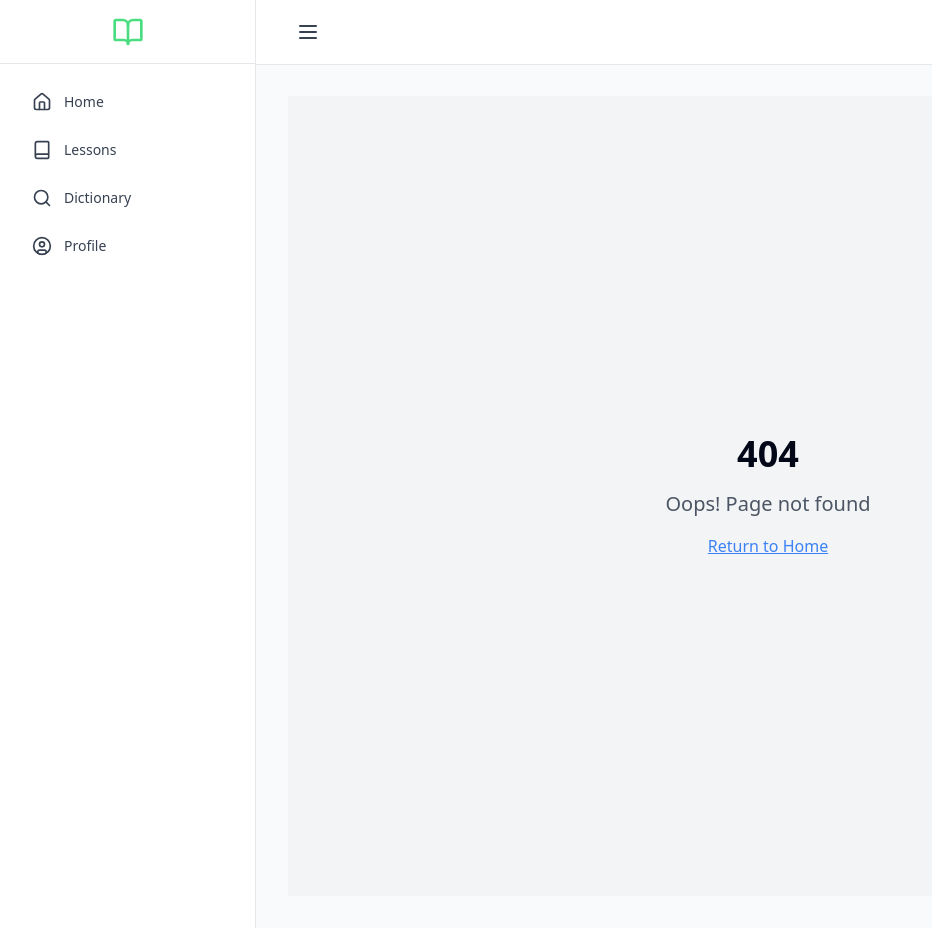
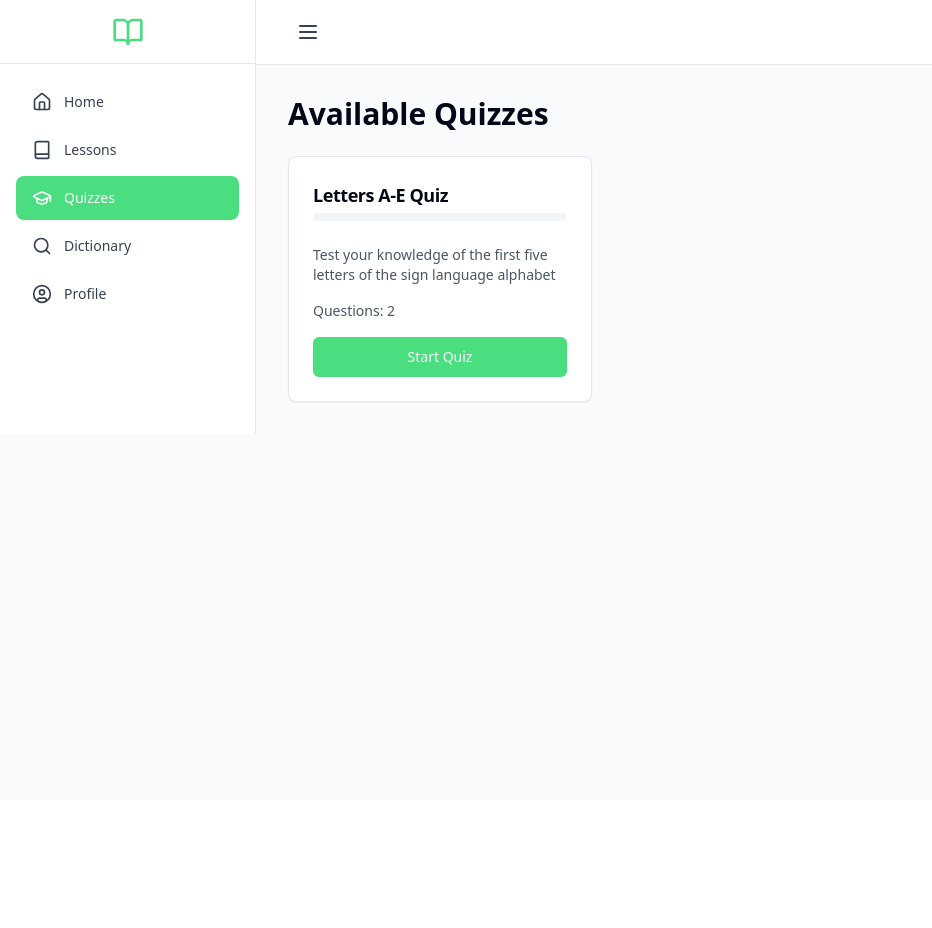
Before and after one commit to aarti774/sanket, a React (Vite) app: page /quizzes in a window 1280 px wide. Before the commit this address had no page. Shown: the whole page, without its empty margins (0-932 px from the left). After the commit the page ends 800 px from the top, so only its background shows below. Built offline with nearby package versions, Linux system fonts and the light colour scheme.

Commit message:
Move quiz to separate tab
The quiz functionality has been moved from the lessons section to a separate tab in the main menu.

```diff
--- a/src/App.tsx
+++ b/src/App.tsx
@@ -6,6 +6,7 @@ import { Layout } from "./components/Layout";
 import Index from "./pages/Index";
 import NotFound from "./pages/NotFound";
 import Lessons from "./pages/Lessons";
+import Quizzes from "./pages/Quizzes";
 
 const queryClient = new QueryClient();
 
@@ -16,6 +17,7 @@ const App = () => (
         <Routes>
           <Route path="/" element={<Index />} />
           <Route path="/lessons/*" element={<Lessons />} />
+          <Route path="/quizzes" element={<Quizzes />} />
           <Route path="*" element={<NotFound />} />
         </Routes>
       </Layout>
--- a/src/components/LessonViewer.tsx
+++ b/src/components/LessonViewer.tsx
@@ -1,11 +1,9 @@
 
 import { useState } from "react";
-import { ArrowLeft, ArrowRight } from "lucide-react";
+import { ArrowLeft } from "lucide-react";
 import { Button } from "@/components/ui/button";
 import { Progress } from "@/components/ui/progress";
 import { Card } from "@/components/ui/card";
-import { quizzes } from "@/data/quizzes";
-import QuizViewer from "./QuizViewer";
 import { toast } from "sonner";
 
 interface LessonViewerProps {
@@ -21,15 +19,11 @@ const LessonViewer = ({
   title,
   description,
   videoUrl,
-  lessonId,
   onClose,
   onComplete,
 }: LessonViewerProps) => {
   const [progress, setProgress] = useState(0);
-  const [showQuiz, setShowQuiz] = useState(false);
   const [videoCompleted, setVideoCompleted] = useState(false);
-
-  const quiz = quizzes.find(q => q.lessonId === lessonId);
 
   const handleVideoTimeUpdate = (e: React.SyntheticEvent<HTMLVideoElement>) => {
     const video = e.target as HTMLVideoElement;
@@ -39,19 +33,13 @@ const LessonViewer = ({
     // Mark video as complete when finished
     if (percentage >= 100 && !videoCompleted) {
       setVideoCompleted(true);
-      toast.success("Video completed! Ready for the quiz?");
+      toast.success("Video completed!");
+      onComplete();
     }
-  };
-
-  const handleQuizComplete = (score: number) => {
-    toast.success(`Quiz completed with score: ${score}%`);
-    setShowQuiz(false);
-    onComplete();
   };
 
   return (
     <div className="fixed inset-0 bg-black/50 z-50 flex items-center justify-center p-4">
-      {!showQuiz ? (
       <Card className="w-full max-w-4xl bg-white rounded-lg overflow-hidden">
         <div className="p-6">
           <div className="flex items-center justify-between mb-4">
@@ -89,27 +77,10 @@ const LessonViewer = ({
               <Button variant="outline" onClick={onClose}>
                 Exit Lesson
               </Button>
-                {quiz && (
-                  <Button
-                    onClick={() => setShowQuiz(true)}
-                    disabled={!videoCompleted}
-                    className="bg-primary hover:bg-primary/90"
-                  >
-                    Take Quiz <ArrowRight className="ml-2" />
-                  </Button>
-                )}
             </div>
           </div>
         </div>
       </Card>
-      ) : quiz ? (
-        <QuizViewer
-          quiz={quiz}
-          videoUrl={videoUrl}
-          onClose={() => setShowQuiz(false)}
-          onComplete={handleQuizComplete}
-        />
-      ) : null}
     </div>
   );
 };
--- a/src/components/Sidebar.tsx
+++ b/src/components/Sidebar.tsx
@@ -1,10 +1,11 @@
 
-import { Book, BookOpen, Home, Search, UserCircle } from "lucide-react";
+import { Book, BookOpen, Home, Search, UserCircle, GraduationCap } from "lucide-react";
 import { Link, useLocation } from "react-router-dom";
 
 const menuItems = [
   { icon: Home, label: "Home", path: "/" },
   { icon: Book, label: "Lessons", path: "/lessons" },
+  { icon: GraduationCap, label: "Quizzes", path: "/quizzes" },
   { icon: Search, label: "Dictionary", path: "/dictionary" },
   { icon: UserCircle, label: "Profile", path: "/profile" },
 ];
--- /dev/null
+++ b/src/pages/Quizzes.tsx
@@ -0,0 +1,65 @@
+
+import { useState } from "react";
+import { Card, CardContent, CardHeader, CardTitle } from "@/components/ui/card";
+import { Button } from "@/components/ui/button";
+import { Progress } from "@/components/ui/progress";
+import { Play } from "lucide-react";
+import { quizzes } from "@/data/quizzes";
+import QuizViewer from "@/components/QuizViewer";
+import { toast } from "sonner";
+
+const Quizzes = () => {
+  const [selectedQuiz, setSelectedQuiz] = useState<{
+    isOpen: boolean;
+    quiz?: typeof quizzes[0];
+  }>({
+    isOpen: false,
+  });
+
+  const handleQuizComplete = (score: number) => {
+    toast.success(`Quiz completed with score: ${score}%`);
+    setSelectedQuiz({ isOpen: false });
+  };
+
+  return (
+    <div className="max-w-5xl mx-auto animate-fade-in">
+      <h1 className="text-3xl font-bold mb-6">Available Quizzes</h1>
+
+      <div className="grid gap-6 grid-cols-1 md:grid-cols-2 lg:grid-cols-3">
+        {quizzes.map((quiz) => (
+          <Card key={quiz.id} className="group hover:shadow-lg transition-all">
+            <CardHeader className="space-y-1">
+              <div className="flex items-center justify-between">
+                <CardTitle className="text-lg">{quiz.title}</CardTitle>
+                <Play className="h-5 w-5 text-primary opacity-0 group-hover:opacity-100 transition-opacity" />
+              </div>
+              <Progress value={0} className="h-2" />
+            </CardHeader>
+            <CardContent>
+              <p className="text-sm text-gray-600 mb-4">{quiz.description}</p>
+              <p className="text-sm text-gray-600 mb-4">
+                Questions: {quiz.questions.length}
+              </p>
+              <Button
+                className="w-full"
+                onClick={() => setSelectedQuiz({ isOpen: true, quiz })}
+              >
+                Start Quiz
+              </Button>
+            </CardContent>
+          </Card>
+        ))}
+      </div>
+
+      {selectedQuiz.isOpen && selectedQuiz.quiz && (
+        <QuizViewer
+          quiz={selectedQuiz.quiz}
+          onClose={() => setSelectedQuiz({ isOpen: false })}
+          onComplete={handleQuizComplete}
+        />
+      )}
+    </div>
+  );
+};
+
+export default Quizzes;
```
Lines whose indentation alone changed are shown as unchanged.
